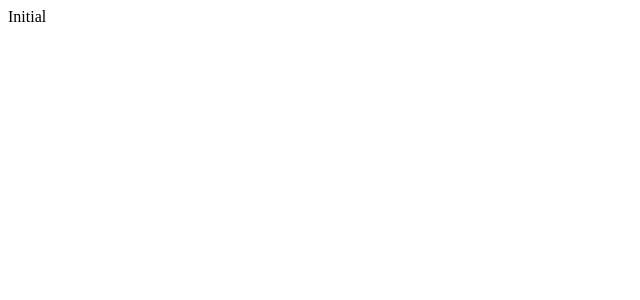
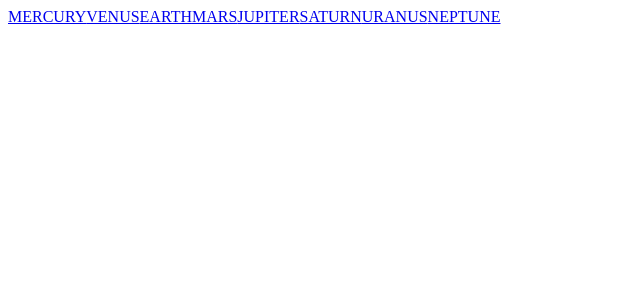
Before and after one commit to ttakeyaya/planets-fact-site, a React (Create React App) app: page / in a window 1280 px wide. Shown: the top 300 px of the page, without its empty margins (0-640 px from the left). Built offline with nearby package versions, Linux system fonts and the light colour scheme.

Commit message:
added routes

```diff
--- a/src/App.js
+++ b/src/App.js
@@ -1,6 +1,23 @@
+import { Outlet, Link } from "react-router-dom"
+import planetsData from "./data.json";
 
 export const App = () => {
+
+  const LINKS = planetsData.map(planet => {
+    return <Link
+              to={'/' + planet.name.toLowerCase()}
+              key={planet.name}
+            >
+              {planet.name.toUpperCase()}
+            </Link>;
+  });
+
   return(
-    <div>Initial</div>
+    <div>
+      <nav>
+        {LINKS}
+      </nav>
+      <Outlet />
+    </div>
   )
 }
--- /dev/null
+++ b/src/components/Planet.js
@@ -0,0 +1,10 @@
+import React from 'react';
+
+export const Planet = (props) =>{
+  console.log(props.planetData);
+  return(
+    <div>
+      Hello My Planet
+    </div>
+  );
+}
--- a/src/index.js
+++ b/src/index.js
@@ -1,8 +1,25 @@
 import React from 'react';
 import ReactDOM from 'react-dom';
 import { App } from './App';
+import {BrowserRouter, Routes, Route} from "react-router-dom";
+import planetsData from "./data.json";
+import { Planet } from './components/Planet';
+
+const RouteLists = planetsData.map(planet => {
+  return <Route
+            path={planet.name.toLowerCase()}
+            element={<Planet planetData={planet}/>}
+            key={planet.name}
+          />
+});
 
 ReactDOM.render(
-  <App/>,
+  <BrowserRouter>
+    <Routes>
+      <Route path="/" element={<App/>}>
+        {RouteLists}
+      </Route>
+    </Routes>
+  </BrowserRouter>,
   document.getElementById('root')
 );
```
